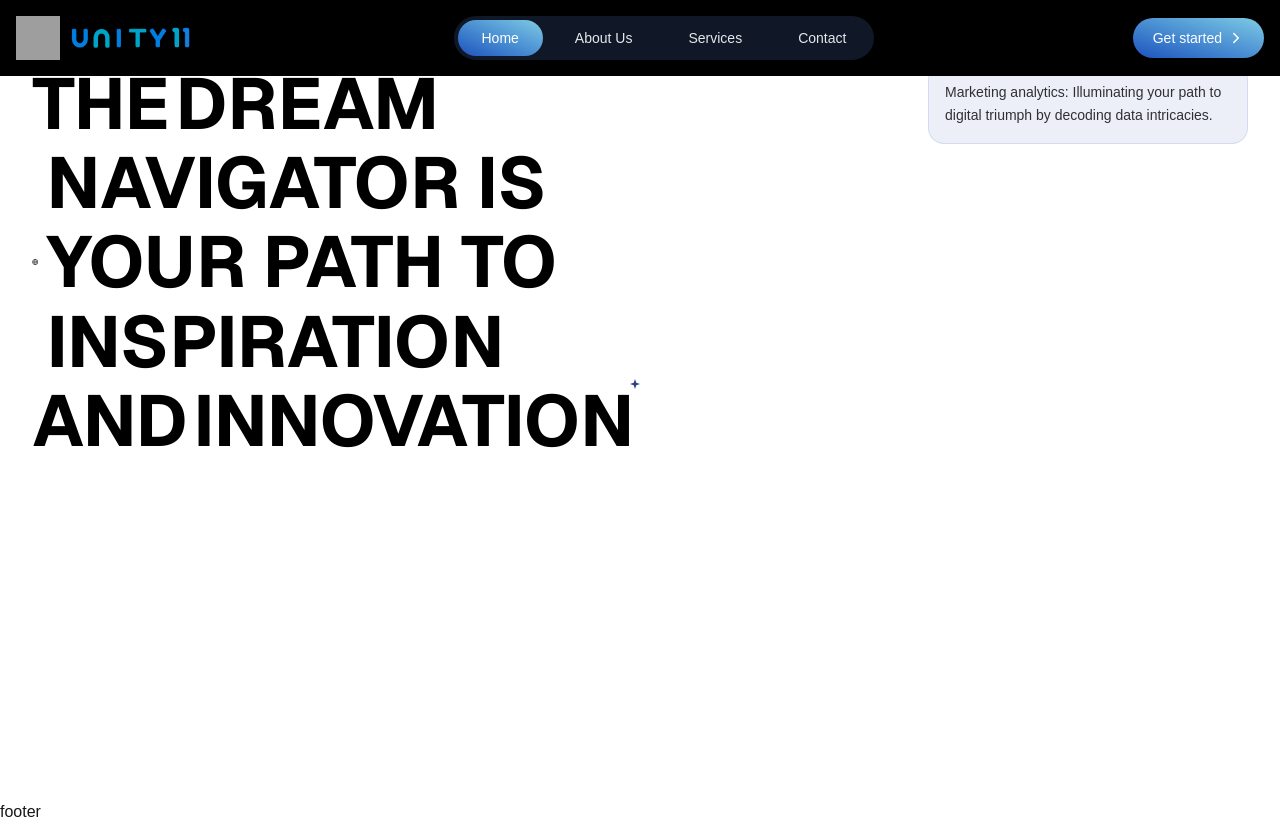
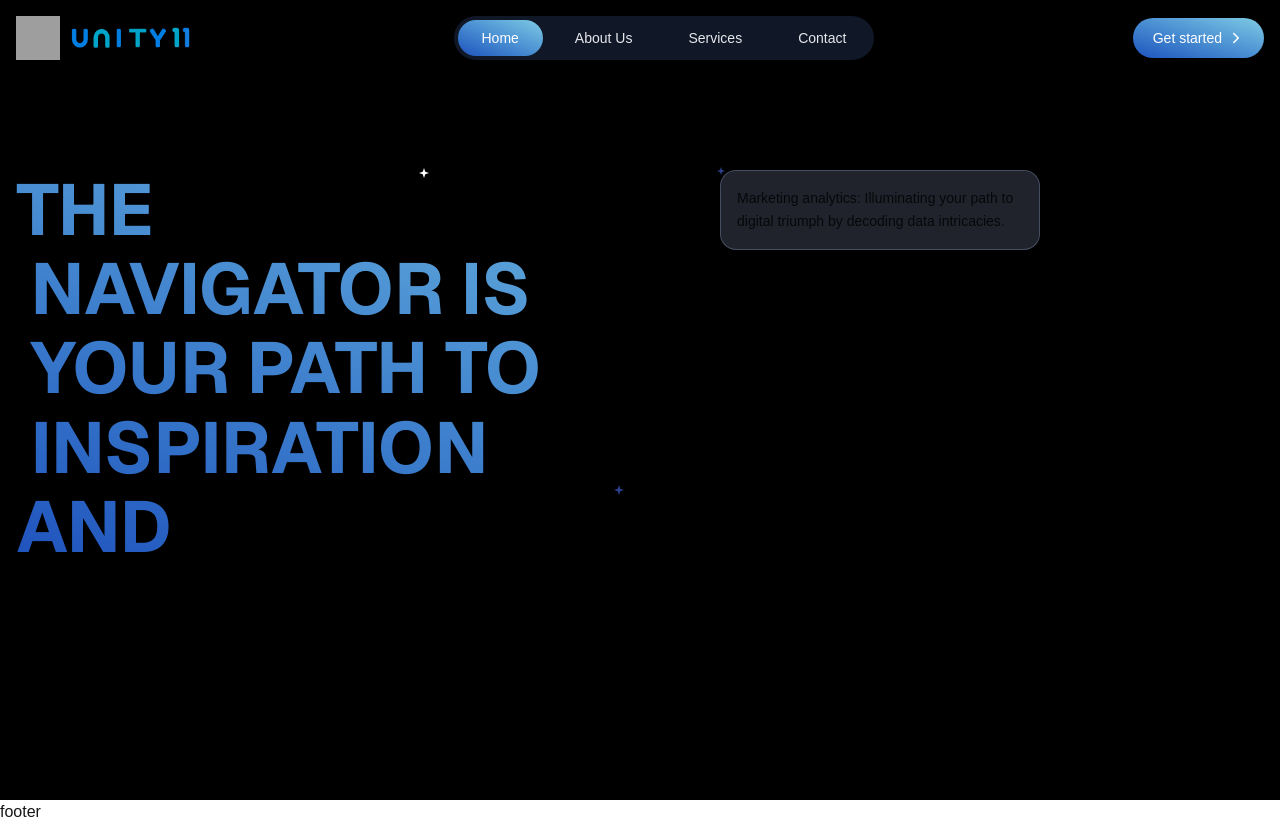
Before and after one commit to UNITY-11/unity11, a Next.js app in the folder client/: page / in a window 1280 px wide. Built offline with nearby package versions, Linux system fonts and the light colour scheme; grey boxes are pictures that could not be loaded.

Commit message:
feat : updated home page colors

```diff
--- a/client/src/components/sections/home/Hero.tsx
+++ b/client/src/components/sections/home/Hero.tsx
@@ -80,8 +80,8 @@ export const Hero: React.FC = () => {
   ];
 
   return (
-    <section className="relative min-h-screen w-full bg-white overflow-x-hidden">
-      <div className="container mx-auto px-4 sm:px-6 lg:px-8 pt-8 sm:pt-12 lg:pt-16 pb-12 lg:pb-20">
+    <section className="relative min-h-screen justify-center items-center w-full bg-black overflow-x-hidden">
+      <div className="h-screen flex justify-between items-center container mx-auto px-4">
         <motion.div
           variants={containerVariants}
           initial="hidden"
@@ -114,7 +114,7 @@ export const Hero: React.FC = () => {
             {/* Main Headline */}
             <motion.h1
               variants={fadeUpVariants}
-              className="text-3xl sm:text-4xl md:text-5xl lg:text-6xl xl:text-7xl font-bold text-black leading-[1.1] mb-6 max-w-5xl pr-80"
+              className="text-3xl sm:text-4xl md:text-5xl lg:text-6xl xl:text-7xl font-bold bg-linear-to-tr from-[#2052bd] to-[#7fcbe4] bg-clip-text text-transparent leading-[1.1] mb-6 max-w-5xl pr-80"
               style={{ fontFamily: 'var(--font-geist-sans), sans-serif' }}
             >
               <span className="inline-flex items-center">
@@ -126,7 +126,7 @@ export const Hero: React.FC = () => {
                     height="10"
                     viewBox="0 0 12 12"
                     fill="currentColor"
-                    className="absolute -top-0.5 -right-1.5 text-[#2a408c]"
+                    className="absolute -top-0.5 -right-1.5 text-white"
                   >
                     <path d="M6 0L7.5 4.5L12 6L7.5 7.5L6 12L4.5 7.5L0 6L4.5 4.5L6 0Z" />
                   </svg>
```
